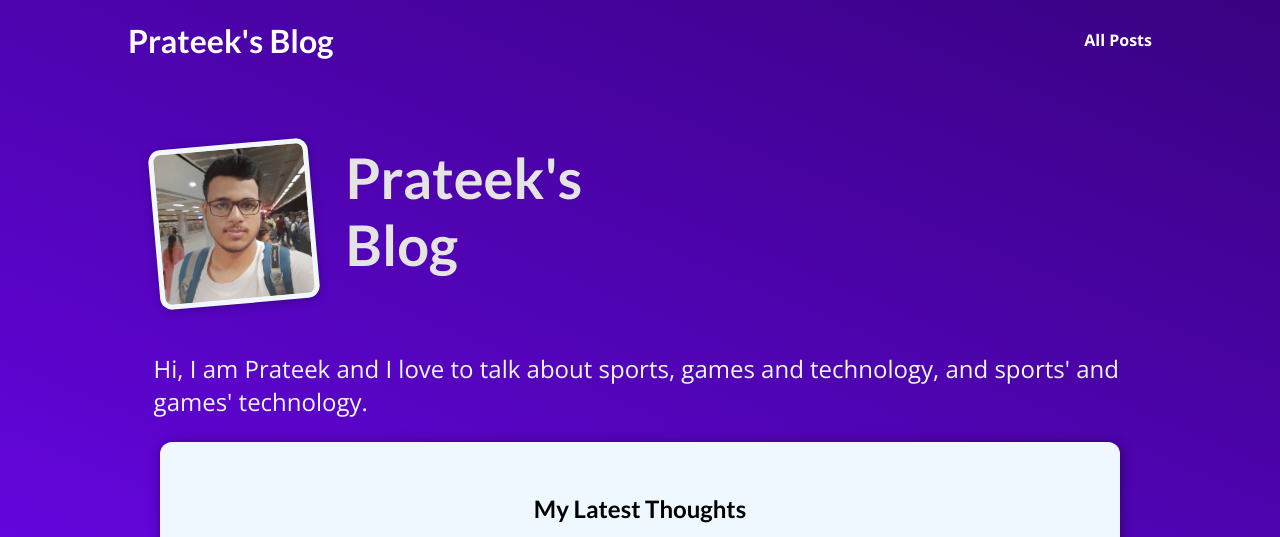
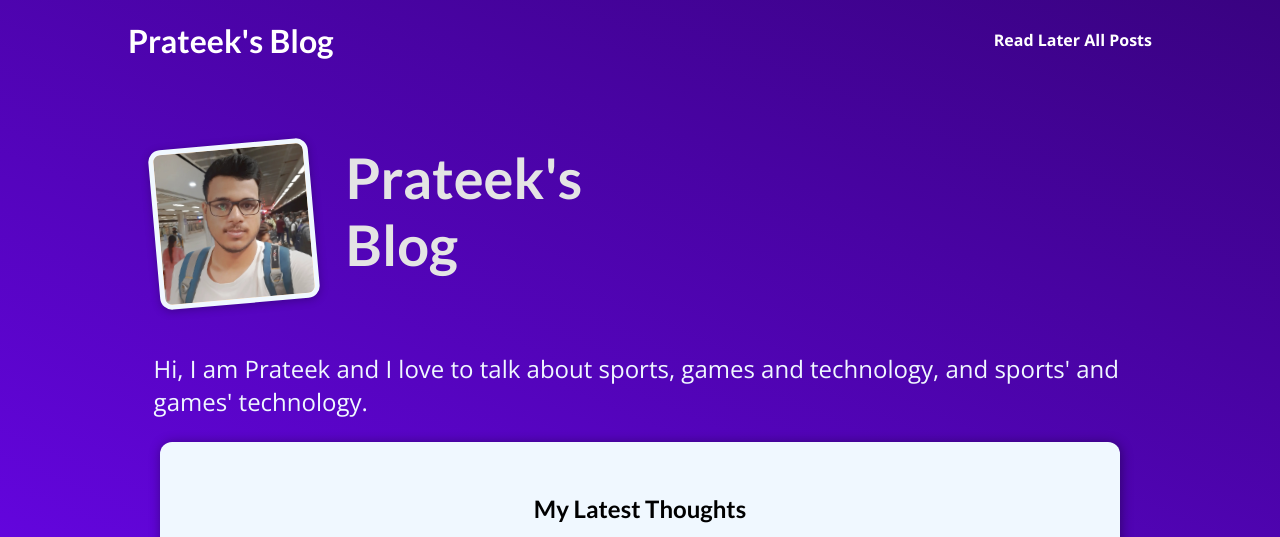
Before and after one commit to prateekkumaroriginal/Web-Development-Django, a Django app: page / in a window 1280 px wide. Shown: the top 537 px of the page. Run offline with Django 4.2, Linux system fonts and the light colour scheme; data comes from the database, SQL or seed files in the repository.

Commit message:
Update base.html

```diff
--- a/AAA_blog/templates/base.html
+++ b/AAA_blog/templates/base.html
@@ -13,6 +13,7 @@
     <header id="main-navigation">
         <h1><a href={% url 'index' %}>Prateek's Blog</a></h1>
         <nav>
+            <a href={% url 'read-later' %}>Read Later</a>
             <a href={% url 'posts' %}>All Posts</a>
         </nav>
     </header>
```
